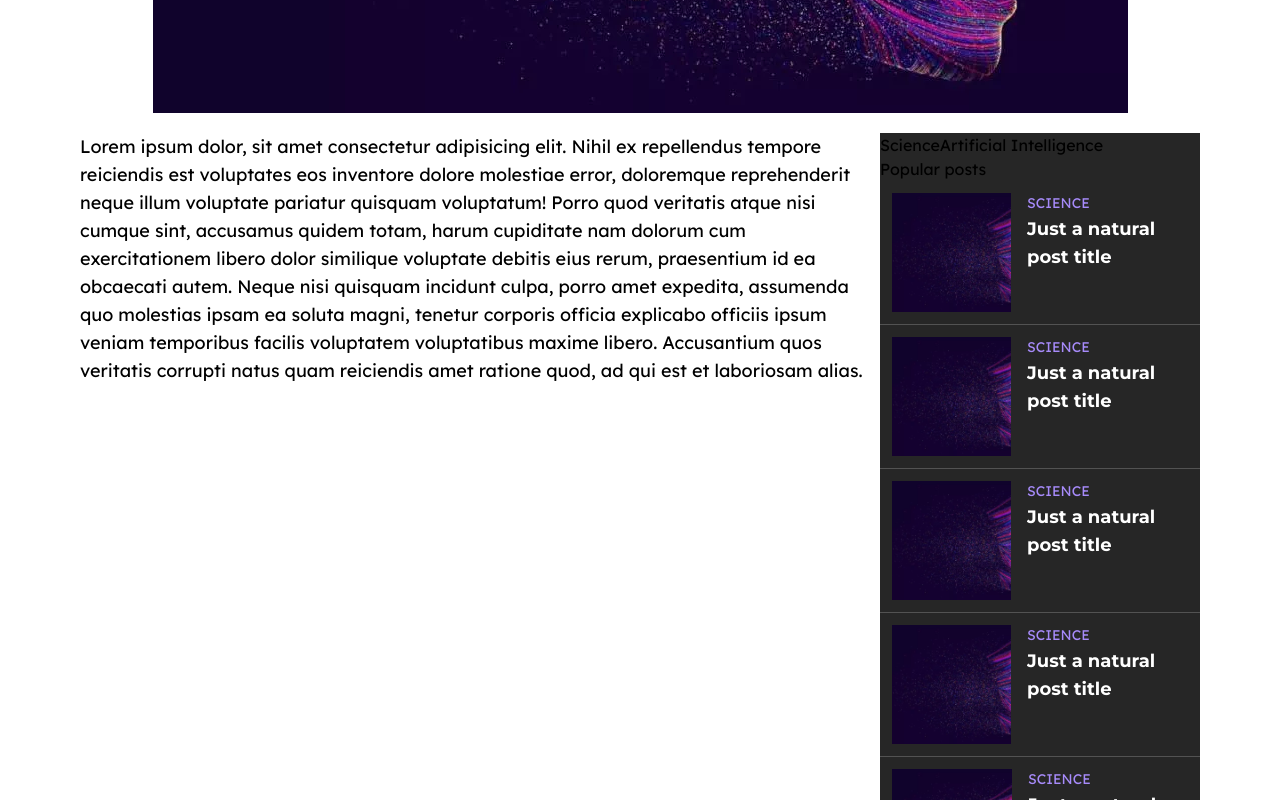
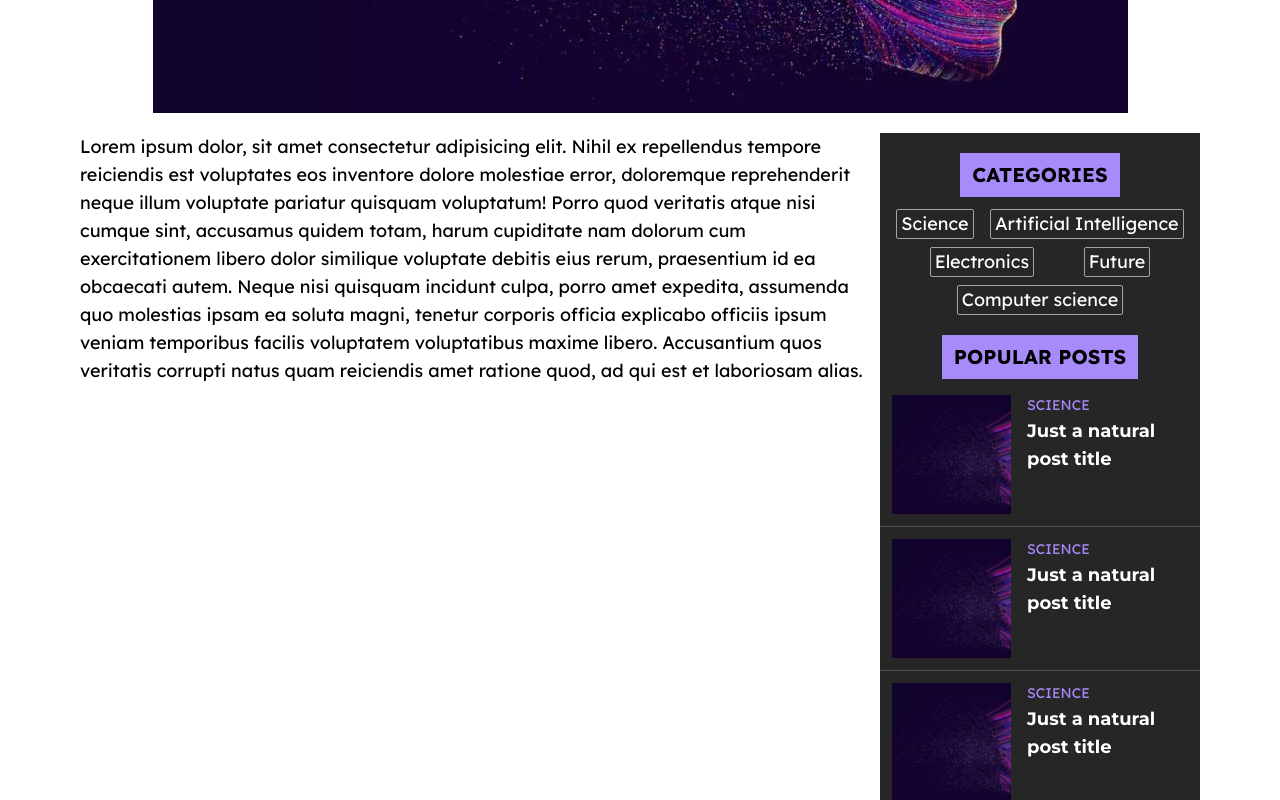
Before and after one commit to Kirill-Cherepanov/Bloggy, a React (Create React App) app in the folder client/: page /post/0 in a window 1280 px wide. Shown: the part 640-1440 px from the top of the page. Built offline with nearby package versions, Linux system fonts and the light colour scheme; a web font is replaced by a local one.

Commit message:
feat: add Aside

```diff
--- a/client/src/components/Aside/Aside.tsx
+++ b/client/src/components/Aside/Aside.tsx
@@ -1,5 +1,6 @@
 import TinyPost from '../Posts/TinyPost';
 import { getPostsData } from '../../utility/mockData';
+import { useEffect, useRef, useState } from 'react';
 
 type Props = {
   shouldRenderPopular?: boolean;
@@ -7,17 +8,40 @@ type Props = {
 };
 
 export default function Aside({ children, shouldRenderPopular = true }: Props) {
+  const maxHeightElement = useRef<HTMLDivElement | null>(null);
+  const minHeightElement = useRef<HTMLElement | null>(null);
+  const [amountOfPosts, setAmountOfPosts] = useState(0);
+
+  useEffect(() => {
+    const maxHeight = maxHeightElement.current!.getBoundingClientRect().height;
+    const minHeight = minHeightElement.current!.getBoundingClientRect().height;
+
+    let newAmountOfPosts = Math.floor(maxHeight - minHeight - 32 - 44 / 144);
+    if (newAmountOfPosts < 0) return;
+    if (newAmountOfPosts > 5) newAmountOfPosts = 5;
+
+    setAmountOfPosts(newAmountOfPosts);
+  }, []);
+
   return (
-    <aside className="w-80 shrink-0 bg-secondary-800">
-      <div>{children}</div>
-      {!shouldRenderPopular ? null : (
-        <div>
-          <h3>Popular posts</h3>
-          {getPostsData(5).map((postData) => (
-            <TinyPost {...postData} />
-          ))}
+    <aside
+      ref={minHeightElement}
+      className="w-80 h-min shrink-0 bg-secondary-800"
+    >
+      <div className="absolute top-0 bottom-0" ref={maxHeightElement}></div>
+      {children}
+      {shouldRenderPopular && amountOfPosts ? (
+        <div className="mt-5">
+          <h3 className="mx-auto mb-1 w-max bg-accent-400 px-3 py-2 font-bold text-xl uppercase">
+            Popular posts
+          </h3>
+          <div>
+            {getPostsData(amountOfPosts).map((postData) => (
+              <TinyPost key={postData._id} {...postData} />
+            ))}
+          </div>
         </div>
-      )}
+      ) : null}
     </aside>
   );
 }
--- a/client/src/components/Icon/Icon.tsx
+++ b/client/src/components/Icon/Icon.tsx
@@ -115,11 +115,10 @@ export default function Icon({ type, className = '', style }: IconProps) {
           <title>Long arrow Back</title>
           <path
             stroke="currentColor"
-            stroke-width="48"
+            strokeWidth="48"
             fill="none"
             strokeLinecap="round"
             strokeLinejoin="round"
-            strokeWidth="48"
             d="m177,306l-144,-144l144,-144m-124,144l450,0"
           />
         </svg>
--- a/client/src/components/Posts/TinyPost.tsx
+++ b/client/src/components/Posts/TinyPost.tsx
@@ -20,7 +20,7 @@ export default function SmallPost({
       <img
         src={image}
         alt="Post"
-        className="z-20 absolute top-1/2 left-1/3 w-0 h-0 object-cover opacity-0 cursor-pointer transition-all duration-300 group-hover:opacity-100 group-hover:top-0 group-hover:left-0 group-hover:w-full group-hover:h-full"
+        className="z-20 absolute top-1/2 left-20 w-0 h-0 object-cover opacity-20 cursor-pointer transition-all duration-300 group-hover:opacity-100 group-hover:top-0 group-hover:left-0 group-hover:w-full group-hover:h-full"
       />
       <img
         src={image}
@@ -31,7 +31,7 @@ export default function SmallPost({
         <div className="text-accent-400 uppercase text-sm font-semi mb-0.5">
           {categories[0]}
         </div>
-        <h3 className="font-display basis-[max-content] shrink-0 line-clamp-5 font-bold cursor-pointer hover:underline text-lg">
+        <h3 className="font-display basis-[max-content] shrink-0 line-clamp-5 font-bold cursor-pointer text-lg">
           {title}
         </h3>
       </div>
--- a/client/src/pages/Post/Post.tsx
+++ b/client/src/pages/Post/Post.tsx
@@ -30,13 +30,23 @@ export default function Post() {
         alt="post"
         className="mx-auto max-w-full my-5"
       />
-      <div className="flex">
-        <p className="xl:text-lg">{postData.text}</p>
+      <div className="flex relative">
+        <p className="xl:text-lg h-[1000px]">{postData.text}</p>
         <Aside>
-          <div>
-            {postData.categories.map((category) => (
-              <span>{category}</span>
-            ))}
+          <div className="px-2 my-5">
+            <h3 className="mx-auto mb-3 w-max bg-accent-400 px-3 py-2 font-bold text-xl uppercase">
+              Categories
+            </h3>
+            <div className="flex flex-wrap justify-evenly gap-y-2 gap-x-2">
+              {postData.categories.map((category) => (
+                <span
+                  key={category}
+                  className="text-lg border text-main border-secondary-400 rounded-sm px-1 cursor-pointer hover:bg-main hover:text-accent-900 hover:border-accent-400 transition-colors"
+                >
+                  {category}
+                </span>
+              ))}
+            </div>
           </div>
         </Aside>
       </div>
--- a/client/src/utility/mockData.ts
+++ b/client/src/utility/mockData.ts
@@ -22,7 +22,13 @@ export const getPostsData = (postsAmount: number): Post[] => {
       title: 'Just a natural post title',
       text: 'Lorem ipsum dolor, sit amet consectetur adipisicing elit. Nihil ex repellendus tempore reiciendis est voluptates eos inventore dolore molestiae error, doloremque reprehenderit neque illum voluptate pariatur quisquam voluptatum! Porro quod veritatis atque nisi cumque sint, accusamus quidem totam, harum cupiditate nam dolorum cum exercitationem libero dolor similique voluptate debitis eius rerum, praesentium id ea obcaecati autem. Neque nisi quisquam incidunt culpa, porro amet expedita, assumenda quo molestias ipsam ea soluta magni, tenetur corporis officia explicabo officiis ipsum veniam temporibus facilis voluptatem voluptatibus maxime libero. Accusantium quos veritatis corrupti natus quam reiciendis amet ratione quod, ad qui est et laboriosam alias.',
       image: mockImage,
-      categories: ['Science', 'Artificial Intelligence'],
+      categories: [
+        'Science',
+        'Artificial Intelligence',
+        'Electronics',
+        'Future',
+        'Computer science'
+      ],
       likes: 100,
       authorName: 'KissMyUSSR',
       createdAt: new Date(0),
```
